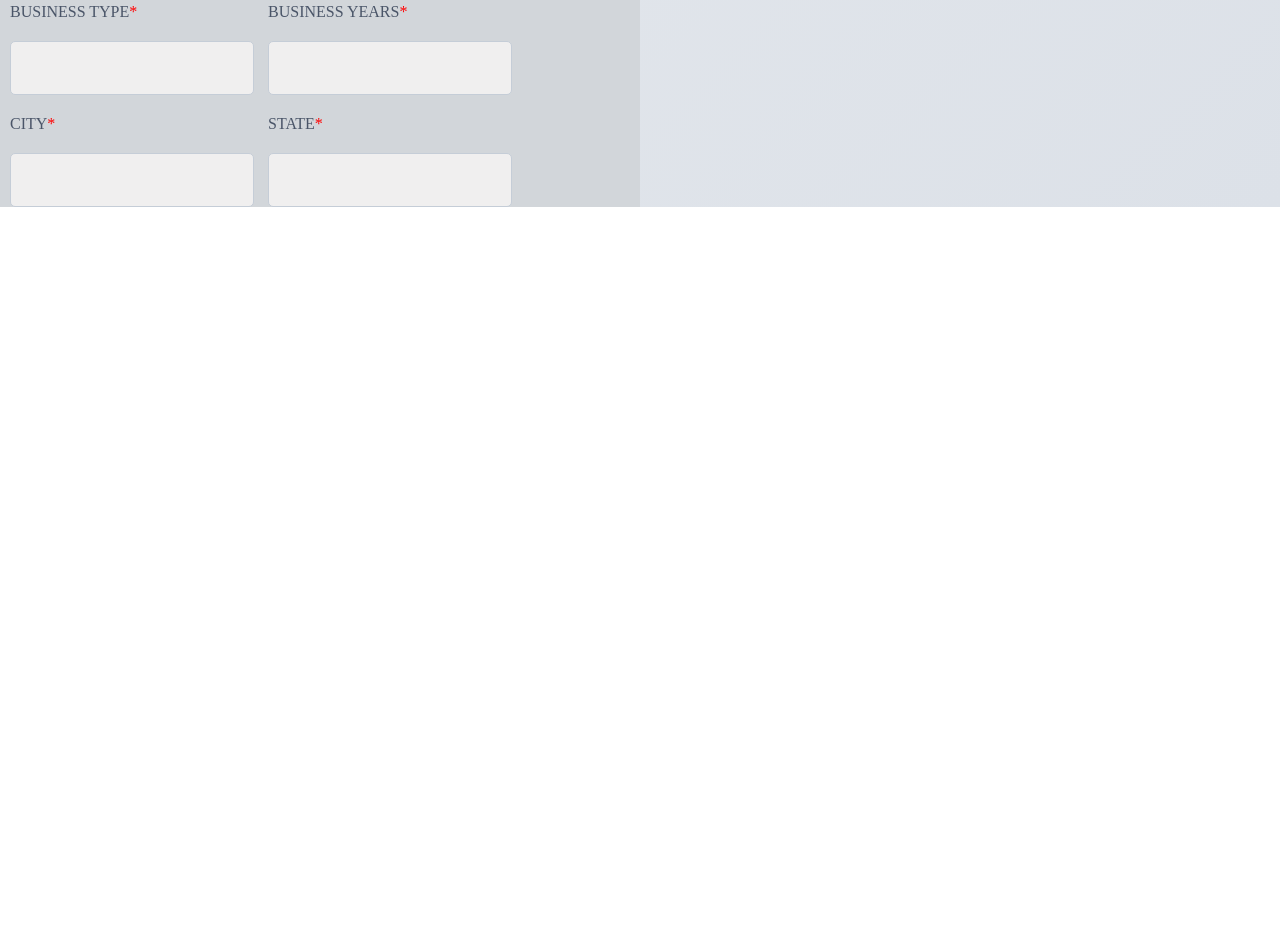
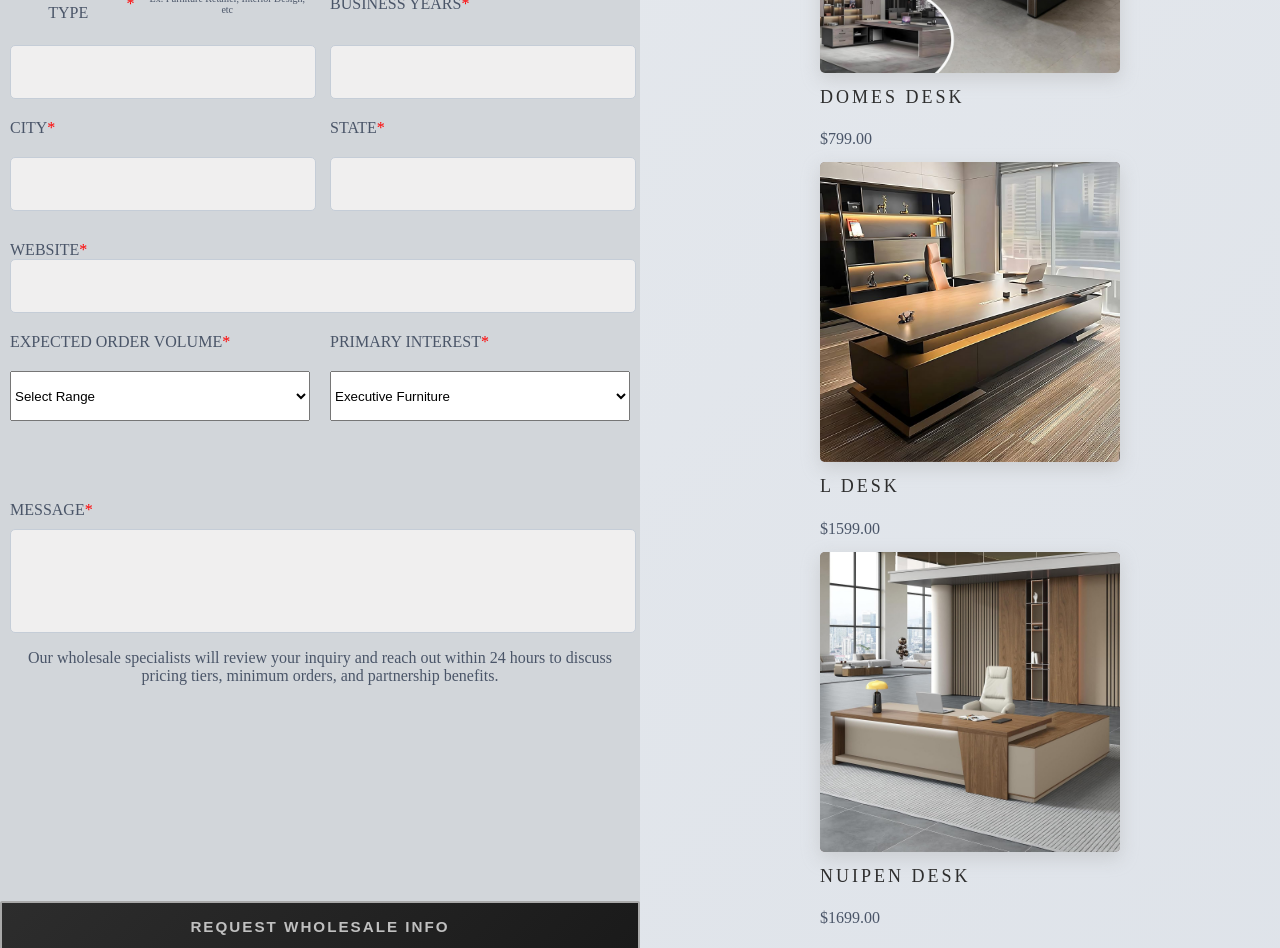
Before and after one commit to jh115424/Corporate-Collection-Sass-React-Project, a React (Vite) app: page /wholesale in a window 1280 px wide. Shown: the part 1020-1968 px from the top of the page. Before the commit the page ends 1227 px from the top, so only its background shows below. Built offline with nearby package versions, Linux system fonts and the light colour scheme.

Commit message:
starting consultation page

```diff
--- a/src/Components/ConsultationForm.jsx
+++ b/src/Components/ConsultationForm.jsx
@@ -1,12 +1,74 @@
 import React from "react";
 import "./consultation.css";
+import { useState } from "react";
 import SubHeader from "./SubHeader";
+import { useEffect } from "react";
+import emailjs from "@emailjs/browser";
+import { Link } from "react-router";
 
 export default function Consultation() {
+
+  // Form Field //
+const [firstName, setFirstName] = useState("")
+const [lastName, setLastName] = useState("")
+const [email, setEmail] = useState("")
+const [phone, setPhone] = useState("")
+const [companyName, setCompanyName] = useState("")
+const [jobTitle, setJobTitle] = useState("")
+const [meetingFormat, setMeetingFormat] = useState("")
+const [ budget, setBudget] = useState("")
+const [projectNotes, setProjectNotes] = useState("")
+const [send, isSending] = useState("")
+
+// Calender Var //
+
+const [currentMonth, setCurrentMonth] = useState("")
+const [currentYear, setCurrentYear] = useState("")
+const [selectedDate, setSelectedDate] = useState("")
+const [selectedTime, setSelectedTime] = useState("")
+
+
+
+
+
+
   return (
     <>
       <SubHeader />
+      <div className="consultationContainer">
 
+      </div>
     </>
   );
 }
+
+// /STEP 1 - CREATE THE FILE:
+// Create ConsultationForm.jsx in your Components folder. Import React, useState, useEffect, emailjs, your CSS file, and Link from react-router at the top
+// STEP 2 - DECLARE YOUR FORM FIELD useState VARIABLES:
+// You need one useState for each of these: firstName, lastName, email, phone, companyName, jobTitle, meetingFormat, budget, projectNotes, and one for send/isSending
+// STEP 3 - DECLARE YOUR CALENDAR useState VARIABLES:
+// You need one useState for the current month and year being displayed, one for selectedDate, and one for selectedTime
+// STEP 4 - BUILD YOUR RETURN - OUTER STRUCTURE:
+// Your return needs a main page wrapper div, a header section with your title and gold line, then a flex container div that holds both the calendar side and the form side next to each other
+// STEP 5 - BUILD YOUR RETURN - CALENDAR SIDE:
+// Inside the calendar side div you need: a header div with the two arrow buttons and the month/year display, the day labels row (SU MO TU WE TH FR SA), the calendar grid div with HARDCODED numbers 1 through 31, the time slots section with all 8 time options, and the selected date/time display at the bottom
+// STEP 6 - BUILD YOUR RETURN - FORM SIDE:
+// Inside the form side div you need: a section title, all your input fields for personal info, a divider, a section title for consultation details, the meetingFormat select, budget select, projectNotes textarea, and the submit button
+// STEP 7 - CREATE YOUR CSS FILE:
+// Create ConsultationForm.css and style everything - the flex layout, calendar header, calendar grid days, today highlighting, selected day highlighting, past day graying out, time slots, form fields, and submit button until it looks exactly how you want it
+// STEP 8 - BUILD THE changeMonth FUNCTION:
+// This function takes a direction (forward or back) and updates the current month useState when the arrows are clicked
+// STEP 9 - BUILD THE buildCalendar FUNCTION:
+// This function figures out what day of the week the month starts on, how many days are in the month, which days are in the past, and which day is today. This is what REPLACES your hardcoded numbers from step 5
+// STEP 10 - BUILD THE selectDay FUNCTION:
+// This function takes the day that was clicked and saves it as a readable date string into your selectedDate useState
+// STEP 11 - BUILD THE selectTime FUNCTION:
+// This function takes the time slot that was clicked and saves it into your selectedTime useState
+// STEP 12 - BUILD THE updateDisplay FUNCTION:
+// This function checks if selectedDate and selectedTime have values and builds the confirmation message the user sees at the bottom of the calendar
+// STEP 13 - ADD useEffect:
+// Add a useEffect that calls buildCalendar every time the current month useState changes so the calendar re-renders when you navigate months
+// STEP 14 - BUILD THE emailHandleClick FUNCTION:
+// Inside this function you need setIsSending(true), your dataParams object with ALL form fields including selectedDate and selectedTime, the emailjs.send with .then showing success alert, .catch for errors, and .finally setting isSending back to false. After the alert, reset all your useState variables back to empty strings including selectedDate and selectedTime
+// STEP 15 - ADD THE ROUTE AND LINK:
+// Go to main.jsx and add the route for ConsultationForm. Then go to wherever you want the link and add a Link tag pointing to that route
--- a/src/Components/WholesaleInquiriesForm.jsx
+++ b/src/Components/WholesaleInquiriesForm.jsx
@@ -4,7 +4,13 @@ import SubHeader from "./SubHeader";
 import emailjs from "@emailjs/browser";
 import React from "react";
 
-export default function wholesaleInquiriesForm() {
+import TurnstoneLDesk from "../assets/CategoryFurniture/ExecutiveDeskImages/GTBlackTurnstoneLDesk.jpg";
+import DomesDesk from "../assets/CategoryFurniture/ExecutiveDeskImages/DomestoLDesk.jpg";
+import LDesk from "../assets/CategoryFurniture/ExecutiveDeskImages/LShapedDesk.jpg";
+import NuipenDesk from "../assets/CategoryFurniture/ExecutiveDeskImages/NuipensDesk.jpg";
+import Footer from "./Footer";
+
+export default function WholesaleInquiriesForm() {
   const [companyName, setCompanyName] = useState("");
   const [contactName, setContactName] = useState("");
   const [jobTitle, setJobTitle] = useState("");
@@ -19,11 +25,16 @@ export default function wholesaleInquiriesForm() {
 
   const [orderVolume, setOrderVolume] = useState("");
   const [send, setIsSending] = useState(false);
+  const [website, setWebsite] = useState("");
 
   const wholeSaleEmailHandleClick = (e) => {
     e.preventDefault();
 
     setIsSending(true);
+
+    const serviceId = "service_8fxa1nn";
+    const templateId = "template_r3ycwdo";
+    const publicKey = "74BZsOVATORg5niqu";
 
     const sendWholeSaleDataParams = {
       companyName: companyName,
@@ -38,7 +49,37 @@ export default function wholesaleInquiriesForm() {
       orderVolume: orderVolume,
       primaryInterest: primaryInterest,
       message: message,
+      website: website,
     };
+
+    emailjs
+      .send(serviceId, templateId, sendWholeSaleDataParams, publicKey)
+      .then((response) => {
+        console.log(
+          "Wholesale request sent successfully!",
+          response.status,
+          response.text,
+        );
+        alert("Wholesale request sent successfully!");
+        setCompanyName();
+        setContactName("");
+        setJobTitle("");
+        setEmail("");
+        setPhoneNumber("");
+        setBusinessType("");
+        setBusinessYears("");
+        setCity("");
+        setState("");
+        setOrderVolume("");
+        setPrimaryInterest("");
+        setYourMessage("");
+      })
+      .catch((error) => {
+        console.error("Wholesale email failed to send", error);
+      })
+      .finally(() => {
+        setIsSending(false);
+      });
   };
   return (
     <>
@@ -49,6 +90,7 @@ export default function wholesaleInquiriesForm() {
           <p>Premium Partnership Program</p>
         </h1>
       </div>
+      <div className="flexContainer">
         <div className="companyInfoContainer">
           <h3>| COMPANY & CONTACT</h3>
           <form className="wholeSale-form-topLine">
@@ -61,7 +103,6 @@ export default function wholesaleInquiriesForm() {
               value={companyName}
               onChange={(e) => setCompanyName(e.target.value)}
             />
-
             <div className="wholeSale-form-secondRow">
               <label htmlFor="contactName">
                 CONTACT NAME<span>*</span>
@@ -82,7 +123,6 @@ export default function wholesaleInquiriesForm() {
                 onChange={(e) => setJobTitle(e.target.value)}
               />
             </div>
-
             <div className="wholeSale-form-thirdRow">
               <label htmlFor="email">
                 EMAIL<span>*</span>
@@ -103,12 +143,14 @@ export default function wholesaleInquiriesForm() {
                 onChange={(e) => setPhoneNumber(e.target.value)}
               />
             </div>
-
             <div className="businessDetailsDivider"></div>
             <h3>| BUSINESS DETAILS</h3>
             <div className="wholeSale-form-forthRow">
               <label htmlFor="businessType">
                 BUSINESS TYPE<span>*</span>
+                <p className="businessExamples">
+                  Ex. Furniture Retailer, Interior Design, etc
+                </p>
               </label>
               <input
                 id="businessType"
@@ -126,7 +168,6 @@ export default function wholesaleInquiriesForm() {
                 onChange={(e) => setBusinessYears(e.target.value)}
               />
             </div>
-
             <div className="wholeSale-form-fifthRow">
               <label htmlFor="city">
                 CITY<span>*</span>
@@ -147,10 +188,91 @@ export default function wholesaleInquiriesForm() {
                 onChange={(e) => setState(e.target.value)}
               />
             </div>
+            <div className="wholeSale-form-sixthRow">
+              <label htmlFor="website" className="websiteHeader">
+                WEBSITE<span>*</span>
+              </label>
+              <input
+                id="website"
+                type="text"
+                value={website}
+                onChange={(e) => setWebsite(e.target.value)}
+              />
+            </div>
+            <div className="wholeSale-form-seventhRow">
+              <label htmlFor="orderVolume">
+                EXPECTED ORDER VOLUME<span>*</span>
+              </label>
+              <select
+                id="orderVolume"
+                value={orderVolume}
+                onChange={(e) => setOrderVolume(e.target.value)}
+              >
+                <option value="">Select Range</option>
+                <option value="5-20k">$5k - $20k</option>
+                <option value="20-50k">$20k - $50k</option>
+                <option value="50-100k">$50k - $100k</option>
+                <option value="100k+">$100k+</option>
+              </select>
+              <label htmlFor="primaryInterest">
+                PRIMARY INTEREST<span>*</span>
+              </label>
+              <select
+                id="primaryInterest"
+                value={primaryInterest}
+                onChange={(e) => setPrimaryInterest(e.target.value)}
+              >
+                <option value="">Executive Furniture</option>
+                <option value="Workstations">Workstations</option>
+                <option value="Seating">Seating</option>
+                <option value="Conference">Conference</option>
+                <option value="All">All Products</option>
+              </select>
+            </div>
+            <div className="wholeSale-form-eighthRow">
+              <label htmlFor="message" className="messageHeader">
+                MESSAGE<span>*</span>
+              </label>
+              <input
+                id="message"
+                type="text"
+                value={message}
+                onChange={(e) => setYourMessage(e.target.value)}
+              />
+            </div>
           </form>
+          <div className="wholeSaleDisclaimer">
+            <p>
+              Our wholesale specialists will review your inquiry and reach out
+              within 24 hours to discuss <br /> pricing tiers, minimum orders,
+              and partnership benefits.
+            </p>
           </div>
+          <button
+            onClick={wholeSaleEmailHandleClick}
+            disabled={send}
+            className="sendWholeSaleButton"
+          >
+            {send ? "isSending..." : "Request Wholesale Info"}
+          </button>
+        </div>
+        <div className="advertisingImageContainer">
+          <img src={TurnstoneLDesk} className="image" />
+
+          <h1 className="containerName">Turnstone L Desk</h1>
+          <p>$1299.00</p>
+          <img src={DomesDesk} className="image" />
+          <h1 className="containerName">Domes Desk</h1>
+          <p>$799.00</p>
+          <img src={LDesk} className="image" />
+          <h1 className="containerName">L Desk</h1>
+          <p>$1599.00</p>
+          <img src={NuipenDesk} className="image" />
+          <h1 className="containerName">Nuipen Desk</h1>
+          <p>$1699.00</p>
+        </div>
+      </div>
+      <Footer />
     </>
   );
 }
-
-name.name;
--- a/src/Components/wholesaleInquiriesForm.css
+++ b/src/Components/wholesaleInquiriesForm.css
@@ -29,6 +29,11 @@
   font-size: 12px;
 }
 
+.businessExamples {
+  font-size: 10px;
+  margin-left: 10px;
+}
+
 h1 {
   color: #c0c0c0;
   font-size: 2rem;
@@ -49,7 +54,8 @@ h1 {
   height: auto;
   gap: 20px;
   flex-direction: column;
-  display: flex;
+
+  align-items: center;
 }
 
 .wholeSale-form-topLine {
@@ -66,7 +72,7 @@ h1 {
 
 .wholeSale-form-topLine input {
   height: 50px;
-  width: 80%;
+  width: 100%;
   border-radius: 5px;
   background-color: rgb(240, 239, 239);
   border: 1.8px solid #c5cdd7;
@@ -81,7 +87,6 @@ h1 {
   grid-template-columns: 1fr 1fr;
   gap: 20px;
   height: 50px;
-  width: 80%;
 }
 
 .wholeSale-form-secondRow label:nth-of-type(1) {
@@ -112,14 +117,14 @@ h1 {
   display: grid;
   grid-template-columns: 1fr 1fr;
   gap: 20px;
-  width: 80%;
+  width: 100%;
 }
 
 .wholeSale-form-thirdRow {
   display: grid;
   grid-template-columns: 1fr 1fr;
   gap: 20px;
-  width: 80%;
+  width: 100%;
 }
 
 .wholeSale-form-thirdRow label:nth-of-type(1) {
@@ -162,157 +167,8 @@ span {
   display: grid;
   grid-template-columns: 1fr 1fr;
   gap: 20px;
-  width: 80%; /* MATCH rows 2 & 3 */
-}
-
-/* labels on top */
-.wholeSale-form-forthRow label:nth-of-type(1) {
-  grid-column: 1;
-  grid-row: 5;
-}
-
-.wholeSale-form-forthRow label:nth-of-type(2) {
-  grid-column: 2;
-  grid-row: 5;
-}
-
-/* inputs under labels */
-.wholeSale-form-forthRow input:nth-of-type(1) {
-  grid-column: 1;
-  grid-row: 6;
-  height: 50px;
-  width: 100%; /* MATCH rows 2 & 3 */
-}
-
-.wholeSale-form-forthRow input:nth-of-type(2) {
-  grid-column: 2;
-  grid-row: 6;
-  height: 50px;
-  width: 100%; /* MATCH rows 2 & 3 */
-}
-
-/* ===== ROW 5 ===== */
-.wholeSale-form-fifthRow {
-  display: grid;
-  grid-template-columns: 1fr 1fr;
-  gap: 20px;
-  width: 80%; /* MATCH rows 2 & 3 */
-}
-
-/* labels */
-.wholeSale-form-fifthRow label:nth-of-type(1) {
-  grid-column: 1;
-  grid-row: 1;
-}
-
-.wholeSale-form-fifthRow label:nth-of-type(2) {
-  grid-column: 2;
-  grid-row: 1;
-}
-
-/* inputs */
-.wholeSale-form-fifthRow input:nth-of-type(1) {
-  grid-column: 1;
-  grid-row: 2;
-  height: 50px;
-  width: 100%; /* MATCH rows 2 & 3 */
-}
-
-.wholeSale-form-fifthRow input:nth-of-type(2) {
-  grid-column: 2;
-  grid-row: 2;
-  height: 50px;
-  width: 100%; /* MATCH rows 2 & 3 */
-}
-
-/* .wholeSale-form-secondRow {
-  display: grid;
-  grid-template-columns: 1fr 1fr;
-  gap: 20px;
-  height: 50px;
-  width: 80%;
-}
-
-.wholeSale-form-secondRow label:nth-of-type(1) {
-  grid-column: 1;
-  grid-row: 1;
-}
-
-.wholeSale-form-secondRow label:nth-of-type(2) {
-  grid-column: 2;
-  grid-row: 1;
-}
-
-.wholeSale-form-secondRow input:nth-of-type(1) {
-  grid-column: 1;
-  grid-row: 2;
-  height: 50px;
   width: 100%;
 }
-
-.wholeSale-form-secondRow input:nth-of-type(2) {
-  grid-column: 2;
-  grid-row: 2;
-  width: 100%;
-}
-
-.wholeSale-form-secondRow,
-.wholeSale-form-thirdRow {
-  display: grid;
-  grid-template-columns: 1fr 1fr;
-  gap: 20px;
-  width: 80%;
-}
-
-.wholeSale-form-thirdRow {
-  display: grid;
-  grid-template-columns: 1fr 1fr;
-  gap: 20px;
-  width: 80%;
-}
-
-.wholeSale-form-thirdRow label:nth-of-type(1) {
-  grid-column: 1;
-  grid-row: 3;
-}
-
-.wholeSale-form-thirdRow label:nth-of-type(2) {
-  grid-column: 2;
-  grid-row: 3;
-  width: 100%;
-}
-
-.wholeSale-form-thirdRow input:nth-of-type(1) {
-  grid-column: 1;
-  grid-row: 4;
-  height: 50px;
-  width: 100%;
-}
-
-.wholeSale-form-thirdRow input:nth-of-type(2) {
-  grid-column: 2;
-  grid-row: 4;
-  height: 50px;
-  width: 100%;
-}
-
-span {
-  color: red;
-}
-
-.businessDetailsDivider {
-  width: 100%;
-  height: 3px;
-  background-color: #1a1a1a;
-}
-
-.wholeSale-form-forthRow {
-  display: grid;
-  grid-template-columns: 1fr 1fr;
-  gap: 20px;
-  width: 100%;
-}
-
 
 .wholeSale-form-forthRow label:nth-of-type(1) {
   grid-column: 1;
@@ -324,26 +180,28 @@ span {
   grid-row: 5;
 }
 
-
 .wholeSale-form-forthRow input:nth-of-type(1) {
   grid-column: 1;
   grid-row: 6;
   height: 50px;
+  width: 100%;
 }
 
 .wholeSale-form-forthRow input:nth-of-type(2) {
   grid-column: 2;
   grid-row: 6;
   height: 50px;
+  width: 100%;
 }
+
+/* ===== ROW 5 ===== */
 
 .wholeSale-form-fifthRow {
   display: grid;
   grid-template-columns: 1fr 1fr;
   gap: 20px;
-
+  width: 100%;
 }
-
 
 .wholeSale-form-fifthRow label:nth-of-type(1) {
   grid-column: 1;
@@ -355,16 +213,122 @@ span {
   grid-row: 1;
 }
 
-
 .wholeSale-form-fifthRow input:nth-of-type(1) {
   grid-column: 1;
   grid-row: 2;
   height: 50px;
+  width: 100%;
 }
 
 .wholeSale-form-fifthRow input:nth-of-type(2) {
   grid-column: 2;
   grid-row: 2;
   height: 50px;
+  width: 100%;
+}
 
-} */
+/* ===== ROW 7 ===== */
+.wholeSale-form-seventhRow {
+  display: grid;
+  grid-template-columns: 1fr 1fr;
+  gap: 20px;
+  width: 100%;
+}
+
+.wholeSale-form-seventhRow label:nth-of-type(1) {
+  grid-column: 1;
+  grid-row: 1;
+}
+
+.wholeSale-form-seventhRow select:nth-of-type(1) {
+  grid-column: 1;
+  grid-row: 2;
+  height: 50px;
+  width: 100%;
+}
+
+.wholeSale-form-seventhRow label:nth-of-type(2) {
+  grid-column: 2;
+  grid-row: 1;
+}
+
+.wholeSale-form-seventhRow select:nth-of-type(2) {
+  grid-column: 2;
+  grid-row: 2;
+  height: 50px;
+  width: 100%;
+}
+
+/* ===== ROW 8 ===== */
+.wholeSale-form-eighthRow input {
+  margin-top: 10px;
+  height: 100px;
+}
+
+.messageHeader {
+  margin-top: 60px;
+}
+
+.websiteHeader {
+  margin-top: 10px;
+}
+
+.wholeSaleDisclaimer {
+  text-align: center;
+}
+
+.sendWholeSaleButton {
+  background: linear-gradient(135deg, #2d2d2d 0%, #1a1a1a 100%);
+  color: #c0c0c0;
+  border: 2px solid #a9a9a9;
+  padding: 0.9rem 2.5rem;
+  font-size: 0.95rem;
+  font-weight: 600;
+  letter-spacing: 2px;
+  text-transform: uppercase;
+  cursor: pointer;
+  border-radius: 2px;
+  transition: all 0.3s ease;
+  width: 100%;
+  margin-top: 200px;
+}
+
+.sendWholeSaleButton:hover {
+  background: #a9a9a9;
+  color: #1a1a1a;
+  transform: translateY(-2px);
+  box-shadow: 0 6px 18px rgba(169, 169, 169, 0.4);
+}
+
+.flexContainer {
+  display: flex;
+  gap: 20px;
+}
+
+.advertisingImageContainer {
+  display: grid;
+
+  float: right;
+  align-content: start;
+  margin-top: auto;
+  margin-left: auto;
+  margin-right: auto;
+  margin-bottom: auto;
+}
+
+.image {
+  display: flex;
+  height: 300px;
+  width: 300px;
+  border-radius: 5px;
+
+  background: #928080;
+  color: #1a1a1a;
+  transform: translateY(-2px);
+  box-shadow: 0 6px 18px rgba(169, 169, 169, 0.4);
+}
+
+.containerName {
+  font-size: 18px;
+  color: #2d2d2d;
+}
```
Lines whose indentation alone changed are shown as unchanged.
